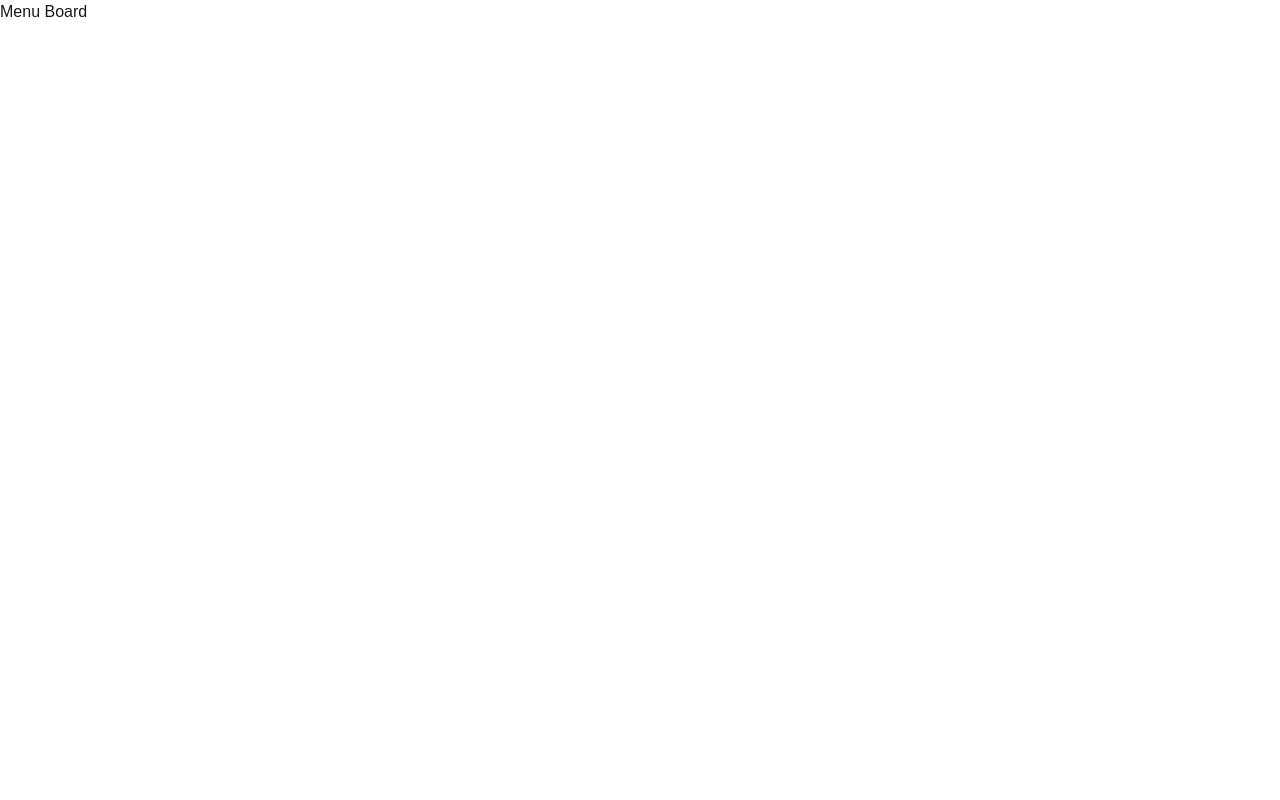
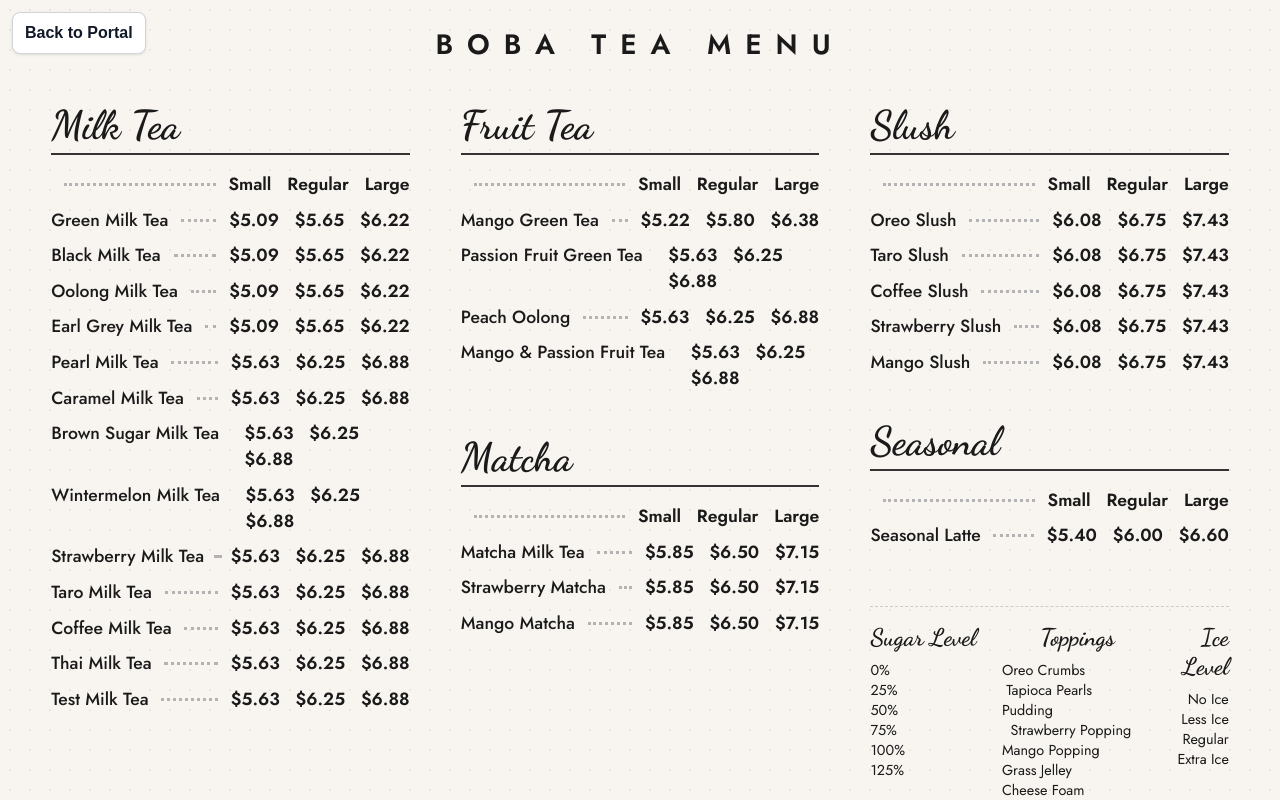
Before and after one commit to CSCE-331-Spring-2026-900-908/csce-331-project3-team12, a Next.js app: page /menu_board in a window 1280 px wide. Built offline with nearby package versions, Linux system fonts and the light colour scheme.

Commit message:
Connect menu board page and portal navigation

```diff
--- a/app/menu_board/page.tsx
+++ b/app/menu_board/page.tsx
@@ -1,3 +1,40 @@
+"use client";
+
+import Link from "next/link";
+
 export default function MenuBoard() {
-  return <h1>Menu Board</h1>;
+  return (
+    <div style={{ width: "100%", height: "100vh", padding: 0, margin: 0, position: "relative" }}>
+      <Link
+        href="/"
+        style={{
+          position: "absolute",
+          top: "12px",
+          left: "12px",
+          zIndex: 10,
+          background: "#ffffff",
+          color: "#111827",
+          border: "1px solid #d1d5db",
+          borderRadius: "8px",
+          padding: "8px 12px",
+          textDecoration: "none",
+          fontWeight: 600,
+          boxShadow: "0 1px 3px rgba(0, 0, 0, 0.1)",
+        }}
+      >
+        Back to Portal
+      </Link>
+      <iframe
+        src="/bobba_shop_menu.html"
+        style={{
+          width: "100%",
+          height: "100%",
+          border: "none",
+          margin: 0,
+          padding: 0,
+        }}
+        title="Bobba Shop Menu"
+      />
+    </div>
+  );
 }
--- a/app/page.tsx
+++ b/app/page.tsx
@@ -37,7 +37,7 @@ export default function Portal() {
 
         <button
           onClick={() => router.push("/menu_board")}
-          className="bg-white p-3 rounded shadow hover:bg-gray-100 transition"
+          className="bg-black text-white p-3 rounded shadow hover:bg-gray-900 transition"
         >
           Menu Board
         </button>
```
Also changed, not shown: public/bobba_shop_menu.html (renamed from app/menu_board/bobba_shop_menu.html).
